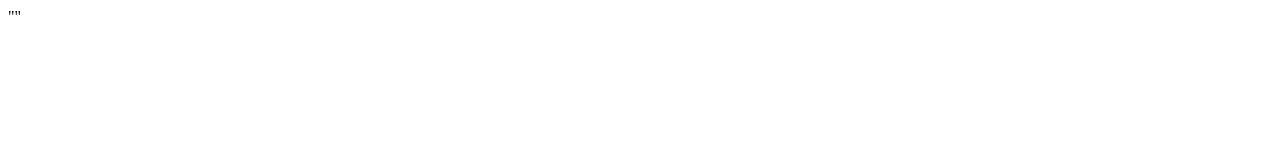
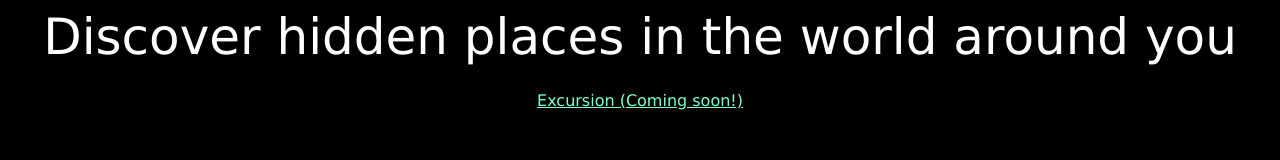
Before and after one commit to asozero/excursion, a plain HTML site: page index.html in a window 1280 px wide. Drawn offline with Linux system fonts and the light colour scheme.

Commit message:
Added header, and first link

```diff
--- a/index.html
+++ b/index.html
@@ -1 +1,12 @@
-""
+<!DOCTYPE html>
+<html>
+    <head>
+        <title>Welcome to Excursion!</title>
+        <link rel='stylesheet' href='resources\css\style.css' type='text/css'>
+    </head>
+
+    <body>
+        <header>Discover hidden places in the world around you</header>
+        <p><a href='index.html'>Excursion (Coming soon!)</a></p>
+    </body>
+</html>
--- a/resources/css/style.css
+++ b/resources/css/style.css
@@ -0,0 +1,24 @@
+html {
+    background-color: black;
+    font-family: Verdana, sans-serif;
+}
+
+p {
+    color: aquamarine;
+    font-size: 21px;
+}
+
+a {
+    color: aquamarine;
+    font-size: 16px;
+}
+
+header {
+    font-size: 50px;
+}
+
+body {
+    color: white;
+    text-align: center;
+    font-size: 16px;
+}
```
